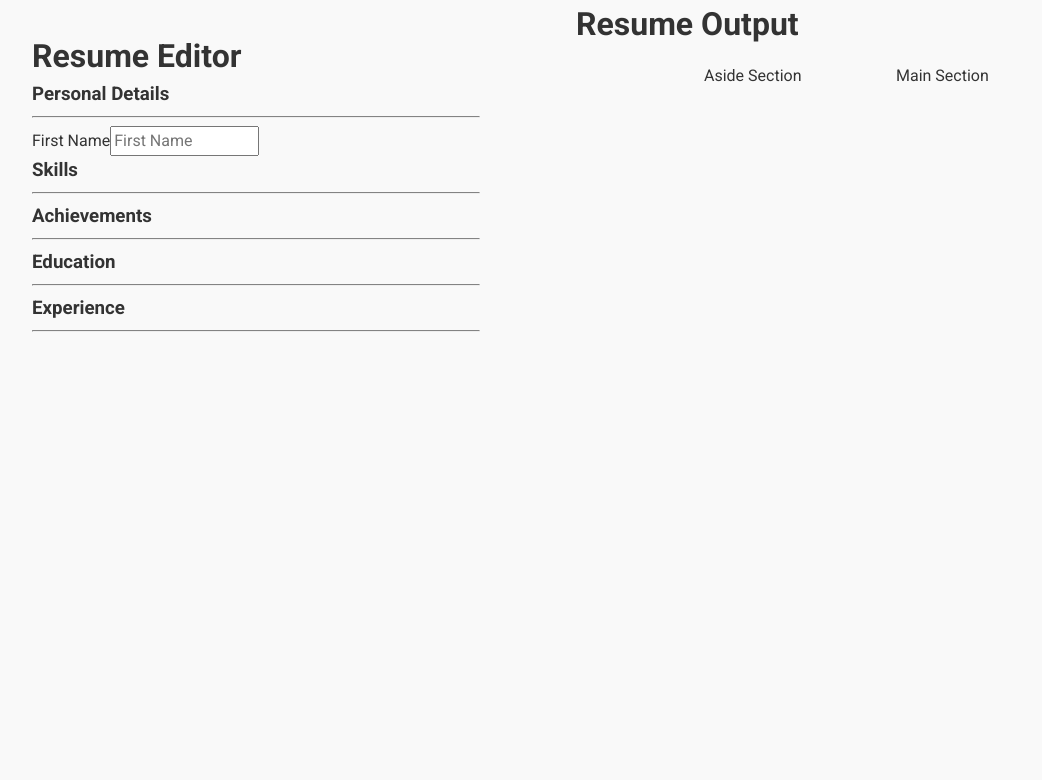
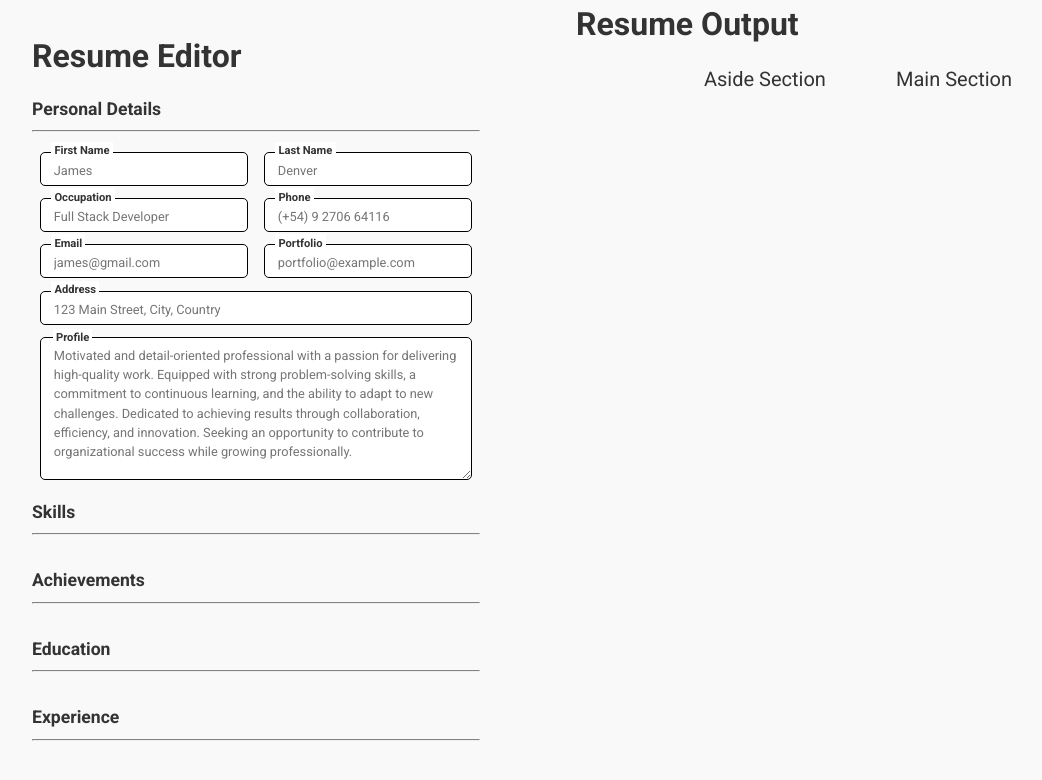
Before and after one commit to CeeZ-11/Odin-Project-CV-Application, a React (Vite) app: page / in a window 1280 px wide. Shown: the top 780 px of the page, without its empty margins (64-1106 px from the left). Built offline with nearby package versions, Linux system fonts and the light colour scheme.

Commit message:
✨ feat: Complete form by adding remaining elements and some layout changes

```diff
--- a/src/components/Editor/Personal.jsx
+++ b/src/components/Editor/Personal.jsx
@@ -3,21 +3,99 @@ export default function Personal() {
     <>
       <h3>Personal Details</h3>
       <hr className="grey-line" />
-      <form className="personl-details">
-        <div className="fName">
-          <label htmlFor="fName" data-help="you need help?">
-            First Name
-          </label>
+      <form className="personal-details">
+        <div className="comment fName">
           <input
             type="text"
             name="fName"
             id="fName"
             pattern="^[^0-9]+$"
-            size="15"
             maxLength="25"
-            placeholder="First Name"
+            placeholder="James"
             required
           />
+          <label htmlFor="fName">First Name</label>
+        </div>
+        <div className="comment lName">
+          <input
+            type="text"
+            name="lName"
+            id="lName"
+            pattern="^[^0-9]+$"
+            maxLength="25"
+            placeholder="Denver"
+            required
+          />
+          <label htmlFor="lName">Last Name</label>
+        </div>
+        <div className="comment occupation">
+          <input
+            type="text"
+            name="occupation"
+            id="occupation"
+            pattern="^[^0-9]+$"
+            maxLength="25"
+            placeholder="Full Stack Developer"
+            required
+          />
+          <label htmlFor="occupation">Occupation</label>
+        </div>
+        <div className="comment phoneNumber">
+          <input
+            type="tel"
+            name="phoneNumber"
+            id="phoneNumber"
+            pattern="\(\+54\) 9 [0-9]{4} [0-9]{5}"
+            maxLength="25"
+            placeholder="(+54) 9 2706 64116"
+            required
+          />
+          <label htmlFor="phoneNumber">Phone</label>
+        </div>
+        <div className="comment profEmail">
+          <input
+            type="email"
+            name="profEmail"
+            id="profEmail"
+            maxLength="25"
+            placeholder="james@gmail.com"
+            required
+          />
+          <label htmlFor="profEmail">Email</label>
+        </div>
+        <div className="comment portfolio">
+          <input
+            type="url"
+            name="portfolio"
+            id="portfolio"
+            maxLength="25"
+            placeholder="portfolio@example.com"
+            required
+          />
+          <label htmlFor="portfolio">Portfolio</label>
+        </div>
+        <div className="comment address wideSpan">
+          <input
+            type="text"
+            name="address"
+            id="address"
+            maxLength="50"
+            placeholder="123 Main Street, City, Country"
+            required
+          />
+          <label htmlFor="address">Address</label>
+        </div>
+        <div className="comment profile wideSpan">
+          <textarea
+            id="profile"
+            name="profile"
+            maxLength="350"
+            placeholder="Motivated and detail-oriented professional with a passion for delivering high-quality work. Equipped with strong problem-solving skills, a commitment to continuous learning, and the ability to adapt to new challenges. Dedicated to achieving results through collaboration, efficiency, and innovation. Seeking an opportunity to contribute to organizational success while growing professionally."
+            required
+          ></textarea>
+          <label htmlFor="profile" className="textareaLabel">
+            Profile
+          </label>
         </div>
       </form>
     </>
--- a/src/styles/App.css
+++ b/src/styles/App.css
@@ -23,7 +23,66 @@ main {
 }
 
 .grey-line {
-  margin: 0.5rem 0;
-  border-top: var(--thematic-break-width) var(--thematic-break-type)
-    var(--thematic-break-color);
+  margin: 0.5rem 0 1rem 0;
+  border-top: var(--thematic-break-bdTop);
 }
+
+.personal-details {
+  display: grid;
+  grid-template-columns: repeat(2, 1fr);
+  gap: 0.3em 0;
+}
+
+.wideSpan {
+  grid-column: span 2;
+}
+
+textarea {
+  height: 8rem;
+}
+
+input,
+textarea {
+  padding: var(--input-padding);
+  margin: var(--input-margin);
+  background-color: var(--input-background-color);
+  font-size: var(--input-font-size);
+  border-radius: var(--input-border-radius);
+  border: var(--input-and-textArea-border);
+  flex: 1;
+}
+
+.comment {
+  position: relative;
+  display: flex;
+}
+
+label {
+  text-align: center;
+  font-weight: var(--label-font-weight);
+  background-color: var(--input-background-color);
+  padding: var(--label-padding);
+  font-size: var(--label-font-size);
+  left: var(--label-left);
+  bottom: var(--label-bottom);
+  transition: all 0.3s ease-in;
+  position: absolute;
+}
+
+.textareaLabel {
+  left: var(--label-textArea-left);
+  bottom: var(--label-textArea-bottom);
+}
+
+input:focus::placeholder {
+  opacity: 0;
+}
+
+@media (max-width: 1200px) {
+  .personal-details {
+    grid-template-columns: 1fr;
+  }
+  .wideSpan {
+    grid-column: span 1;
+  }
+}
--- a/src/styles/index.css
+++ b/src/styles/index.css
@@ -18,9 +18,26 @@
   --space-base: 1rem;
 
   /* Thematic break */
-  --thematic-break-width: 0.1rem;
-  --thematic-break-color: rgb(131, 131, 131);
-  --thematic-break-type: solid;
+  --thematic-break-bdTop: 0.1rem solid rgb(131, 131, 131);
+
+  /* Input */
+  --input-padding: 0.5rem 0.8rem 0.3rem 0.8rem;
+  --input-margin: 0.2rem 0.5rem;
+  --input-font-size: 0.8rem;
+  --input-background-color: rgb(255, 255, 255);
+  --input-border-radius: 5px;
+
+  /* Label */
+  --label-padding: 0.1rem 0.2rem 0 0.2rem;
+  --label-font-weight: bold;
+  --label-font-size: 0.7rem;
+  --label-left: 1.2rem;
+  --label-bottom: 1.8rem;
+  --label-textArea-left: 1.3rem;
+  --label-textArea-bottom: 8.5rem;
+
+  /* Input and TextAread border */
+  --input-and-textArea-border: 1px solid black;
 }
 
 /* Universal Box Sizing */
@@ -74,6 +91,15 @@ h5,
 h6 {
   overflow-wrap: break-word;
   font-family: "Roboto", "Georgia", "Times New Roman", serif;
+}
+
+h1 {
+  font-size: 2rem;
+}
+
+h3 {
+  font-size: 1.1rem;
+  margin-top: 1rem;
 }
 
 /* Root Containers */
@@ -154,3 +180,67 @@ button {
     color: white;
   }
 }
+
+/* Responsive Design with Media Queries */
+
+/* Extra Small Devices (up to 420px) */
+@media (max-width: 420px) {
+  body {
+    font-size: 0.875rem; /* 14px */
+  }
+  p,
+  h1,
+  h2,
+  h3,
+  h4,
+  h5,
+  h6 {
+    margin: 0 0.625rem; /* 10px */
+  }
+  img {
+    width: 100%;
+  }
+}
+
+/* Small Devices (421px to 768px) */
+@media (min-width: 421px) and (max-width: 768px) {
+  body {
+    font-size: 1rem; /* 16px */
+  }
+  nav {
+    display: flex;
+    flex-direction: column;
+    align-items: center;
+  }
+}
+
+/* Medium Devices (769px to 1024px) */
+@media (min-width: 769px) and (max-width: 1024px) {
+  body {
+    font-size: 1.125rem; /* 18px */
+  }
+  nav {
+    flex-direction: row;
+  }
+}
+
+/* Large Devices (1025px to 1440px) */
+@media (min-width: 1025px) and (max-width: 1440px) {
+  body {
+    font-size: 1.25rem; /* 20px */
+  }
+  section {
+    padding: 1.25rem; /* 20px */
+  }
+}
+
+/* Extra Large Devices (1441px and up) */
+@media (min-width: 1441px) {
+  body {
+    font-size: 1.375rem; /* 22px */
+  }
+  section {
+    max-width: 75rem; /* 1200px */
+    margin: 0 auto;
+  }
+}
```
